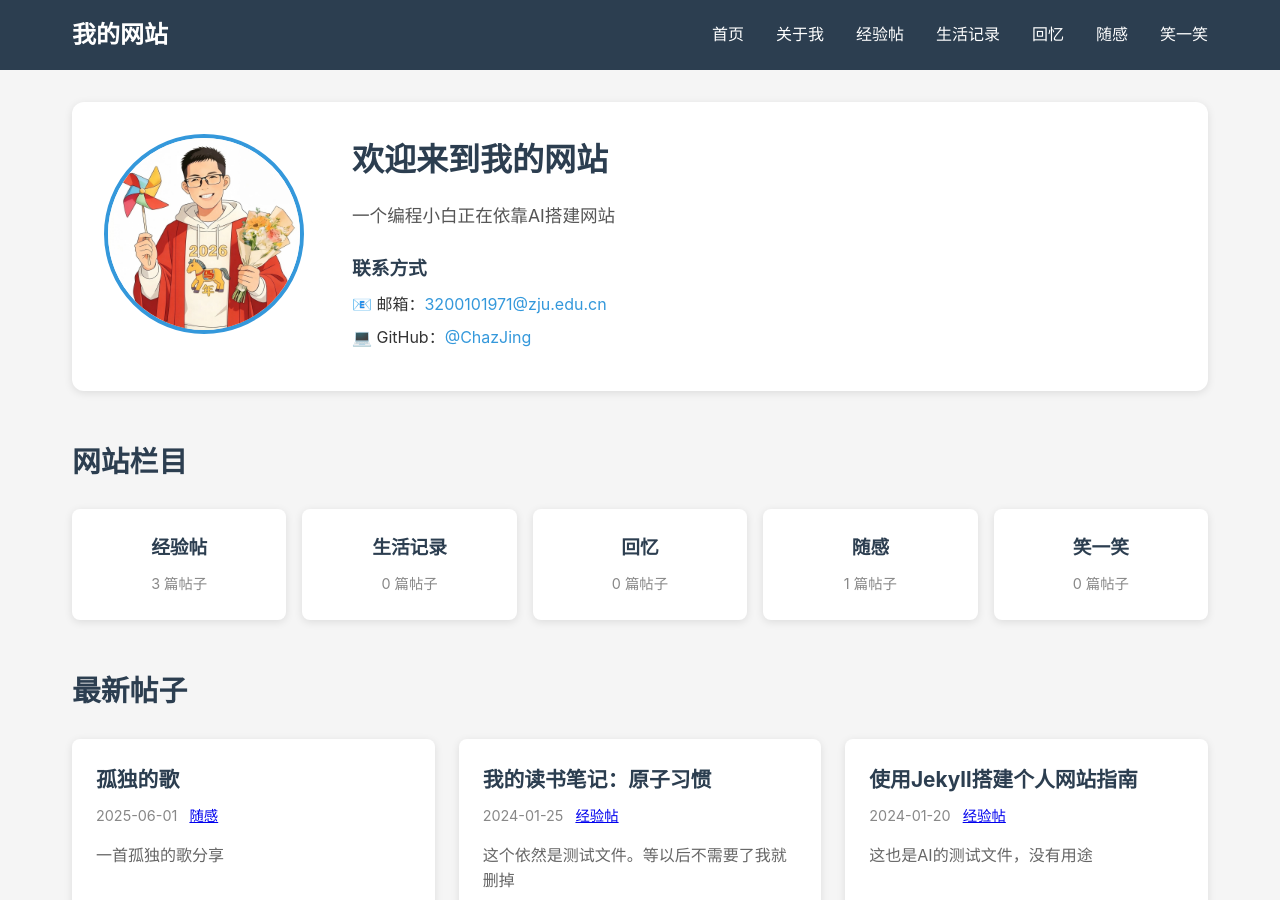
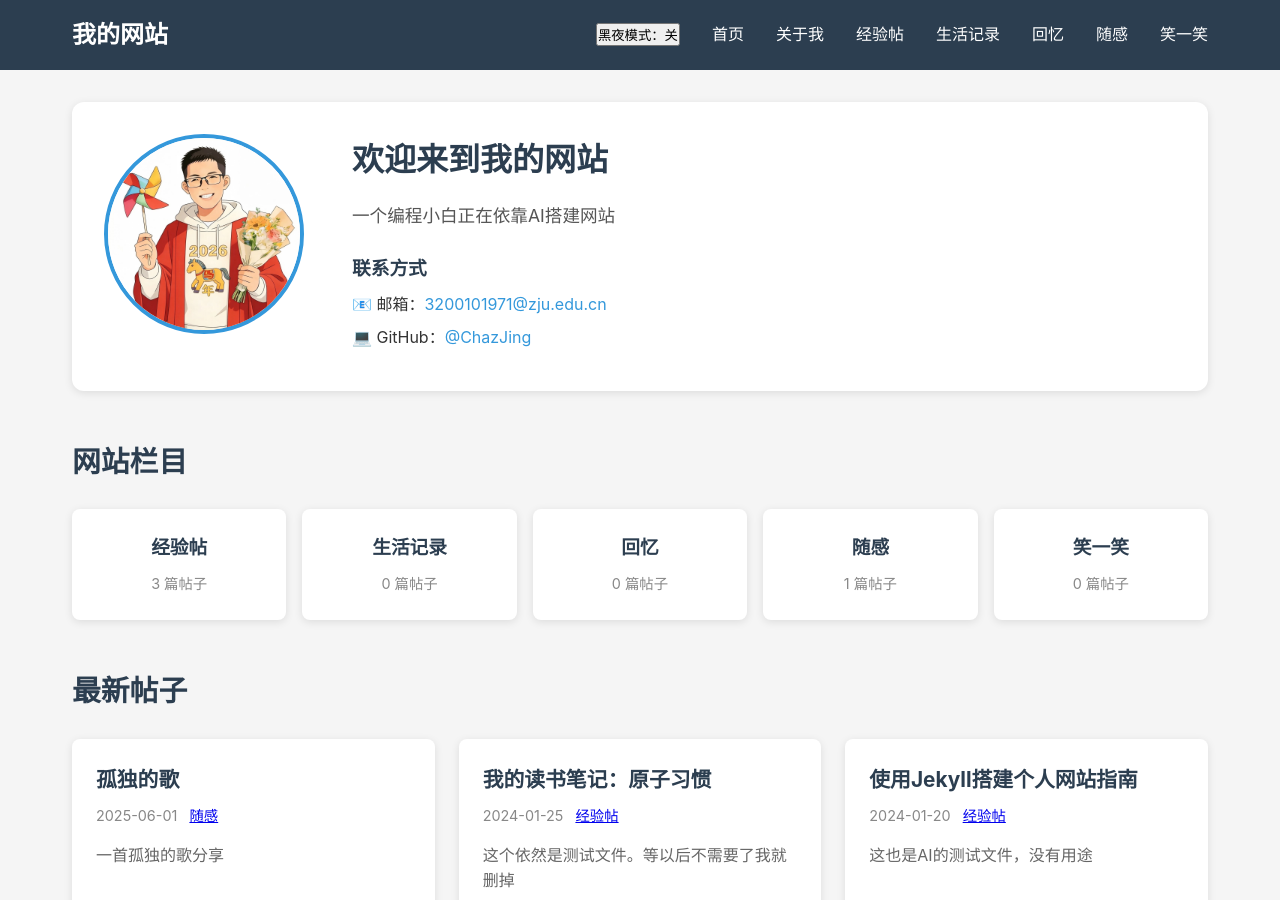
Before and after one commit to ChazJing/ChazJing.github.io, a Jekyll site: the page built from index.html, in a window 1280 px wide and 900 px high. Built offline with Jekyll 4.4.1, drawn with Linux system fonts in a browser that asks for light colours.

Commit message:
Add files via upload

```diff
--- a/_includes/header.html
+++ b/_includes/header.html
@@ -2,6 +2,7 @@
     <div class="nav-container">
         <a href="{{ "/" | relative_url }}" class="site-title">我的网站</a>
         <ul class="nav-menu">
+            <li><button id="dark-mode-toggle" class="dark-mode-btn">黑夜模式：关</button></li>
             <li><a href="{{ "/" | relative_url }}">首页</a></li>
             <li><a href="{{ "/about" | relative_url }}">关于我</a></li>
             <li><a href="{{ "/jingyan" | relative_url }}">经验帖</a></li>
```
